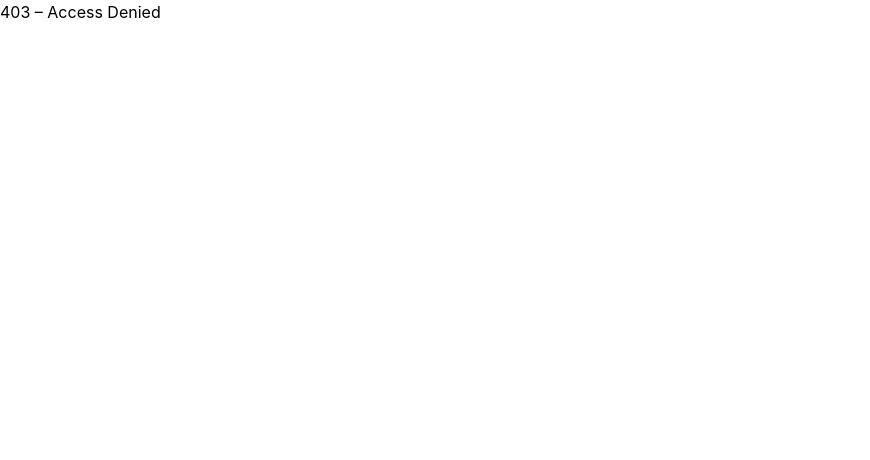
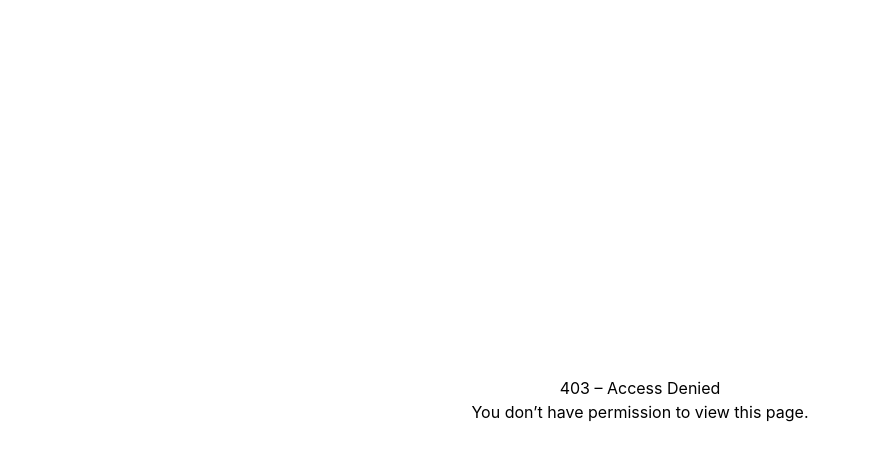
Before and after one commit to encodeschool/SHOP-APP, a React (Create React App) app in the folder shop-admin/shop/: page /unauthorized in a window 1280 px wide. Shown: the top 460 px of the page, without its empty margins (0-870 px from the left). Built offline with nearby package versions, Linux system fonts and the light colour scheme; the HTML template or start-up script is replaced by a standard one.

Commit message:
Adding Error Pages

```diff
--- a/shop-admin/shop/package.json
+++ b/shop-admin/shop/package.json
@@ -3,16 +3,19 @@
   "version": "0.1.0",
   "private": true,
   "dependencies": {
+    "@lordicon/react": "^1.11.0",
     "@testing-library/dom": "^10.4.0",
     "@testing-library/jest-dom": "^6.6.3",
     "@testing-library/react": "^16.3.0",
     "@testing-library/user-event": "^13.5.0",
     "autoprefixer": "^10.4.21",
     "axios": "^1.11.0",
+    "lottie-react": "^2.4.1",
     "react": "^19.1.0",
     "react-dom": "^19.1.0",
     "react-hook-form": "^7.60.0",
     "react-icons": "^5.5.0",
+    "react-lottie-player": "^2.1.0",
     "react-router-dom": "^6.30.1",
     "react-scripts": "5.0.1",
     "recharts": "^3.1.0",
--- a/shop-admin/shop/src/App.jsx
+++ b/shop-admin/shop/src/App.jsx
@@ -11,6 +11,9 @@ import AttributeManagement from './pages/products/AttributeManagement';
 import Brand from './pages/products/Brand';
 import Banner from "./pages/banner/Banner";
 import RoleRoute from './routes/RoleRoute';
+import NotFound from "./pages/Errors/NotFound";
+import Forbidden from "./pages/Errors/Forbidden";
+import ServerError from "./pages/Errors/ServerError";
 
 function App() {
   return (
@@ -39,11 +42,11 @@ function App() {
           <Route path="banner" element={<Banner />} />
         </Route>
 
-        {/* Unauthorized page */}
-        <Route path="/unauthorized" element={<div>403 – Access Denied</div>} />
+        <Route path="/unauthorized" element={<Forbidden />} />
+        <Route path="/server-error" element={<ServerError />} />
 
-        {/* Redirect unknown routes */}
-        <Route path="*" element={<Navigate to="/login" replace />} />
+        {/* Catch-all for unknown routes */}
+        <Route path="*" element={<NotFound />} />
       </Routes>
     </Router>
   );
--- /dev/null
+++ b/shop-admin/shop/src/pages/Errors/Forbidden.jsx
@@ -0,0 +1,8 @@
+export default function Forbidden() {
+  return (
+    <div className="text-center h-[100vh] flex align-center flex-col justify-center">
+      <h1>403 – Access Denied</h1>
+      <p>You don’t have permission to view this page.</p>
+    </div>
+  );
+}
--- /dev/null
+++ b/shop-admin/shop/src/pages/Errors/NotFound.jsx
@@ -0,0 +1,8 @@
+export default function NotFound() {
+  return (
+    <div className="text-center h-[100vh] flex align-center flex-col justify-center">
+      <h1>404 – Page Not Found</h1>
+      <p>The page you are looking for doesn’t exist.</p>
+    </div>
+  );
+}
--- /dev/null
+++ b/shop-admin/shop/src/pages/Errors/ServerError.jsx
@@ -0,0 +1,8 @@
+export default function ServerError() {
+  return (
+    <div className="text-center h-[100vh] flex align-center flex-col justify-center">
+      <h1>500 – Server Error</h1>
+      <p>Something went wrong on our side. Please try again later.</p>
+    </div>
+  );
+}
```
Also changed, not shown: 1 other file (tests, documents, lock files or other folders).
